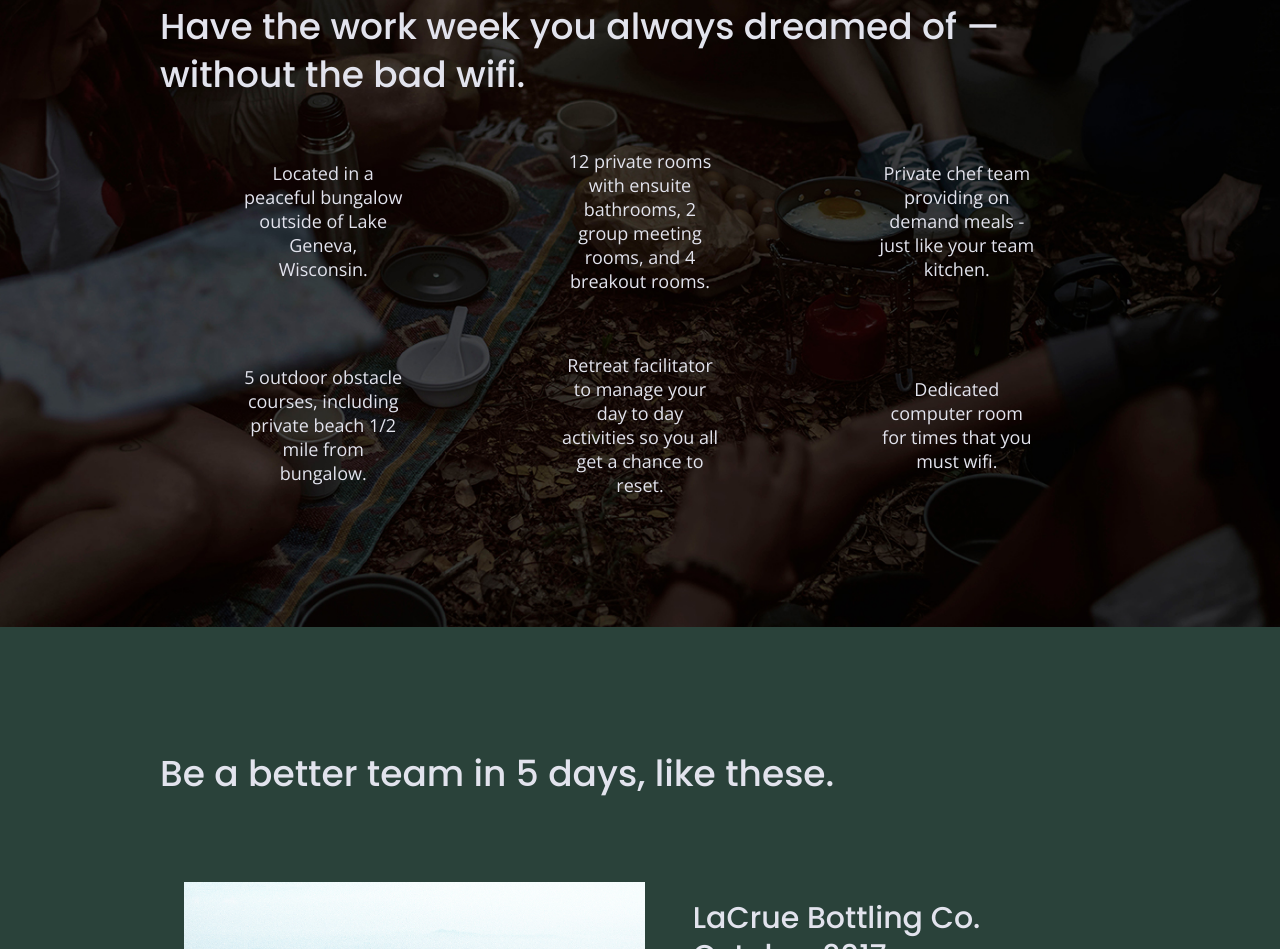
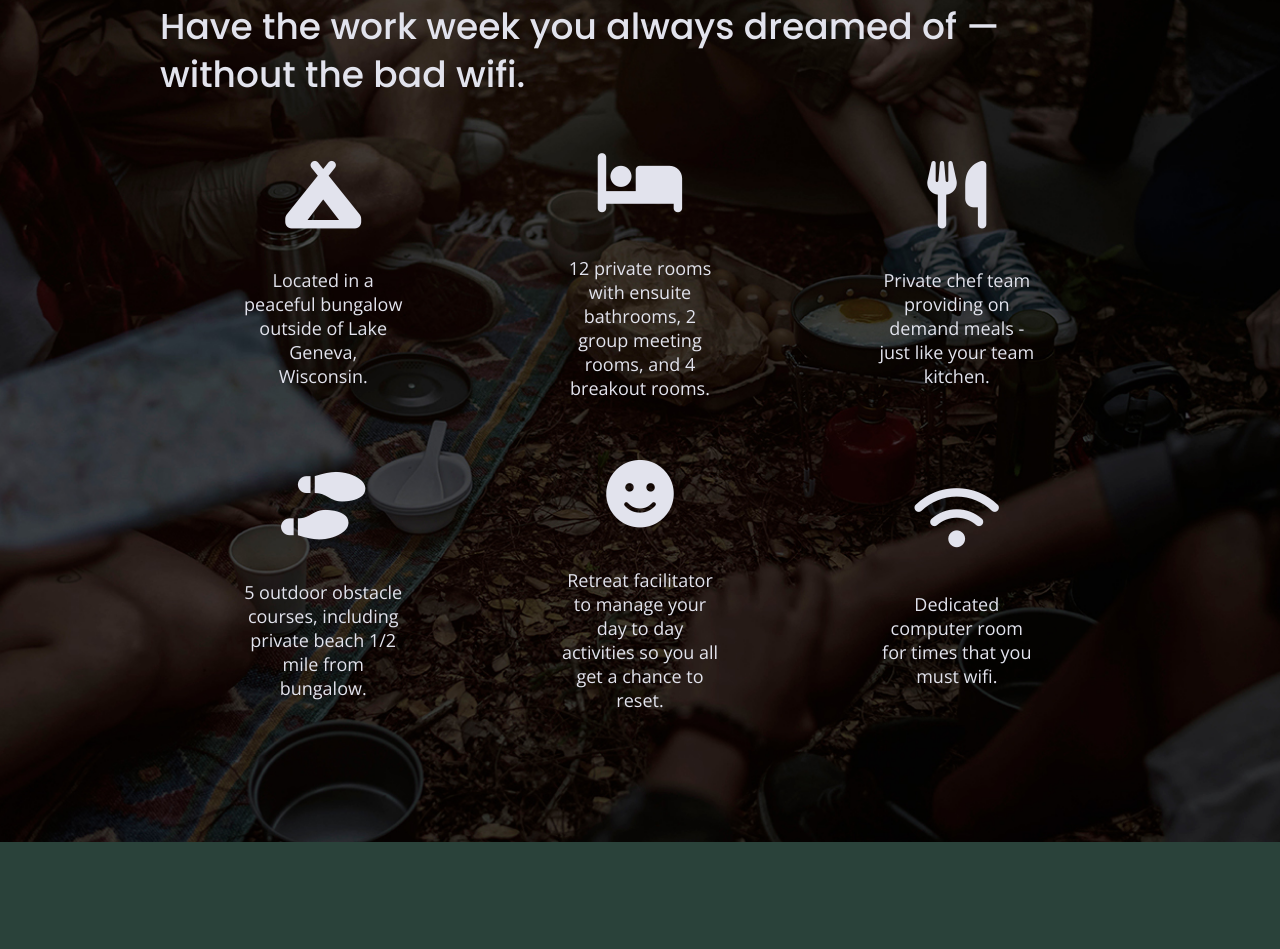
Before and after one commit to r-hertzman/unplugged-retreat, a website: page index.html in a window 1280 px wide. Shown: the part 1134-2083 px from the top of the page. Drawn offline with nearby package versions, Linux system fonts and the light colour scheme.

Commit message:
Added icons

```diff
--- a/css/main.css
+++ b/css/main.css
@@ -330,6 +330,11 @@ input[type=button] {
 .features article {
   width: 63%;
   margin: 30px 0;
+}
+
+.features i {
+	font-size: 3.75em;
+  margin-bottom: 40px;
 }
 
 /*------------------- reviews styles ---------------------*/
--- a/index.html
+++ b/index.html
@@ -18,6 +18,7 @@
 
   <link rel="stylesheet" href="css/normalize.css">
   <link rel="stylesheet" href="css/main.css">
+  <script src="https://kit.fontawesome.com/3acee30ada.js" crossorigin="anonymous"></script>
 
   <!-- Google Fonts -->
   <link href="https://fonts.googleapis.com/css?family=Open+Sans:400,700|Poppins:500,700" rel="stylesheet">
@@ -79,32 +80,44 @@
     <h2>Have the work week you always dreamed of — without the bad wifi.</h2>
     <div class="features-items">
       <article>
-        <p class="fontawesome-icon"></p>
+        <p class="fontawesome-icon">
+          <i class="fas fa-campground"></i>
+        </p>
         <p class="features-item-description">Located in a peaceful bungalow outside of Lake Geneva, Wisconsin.</p>
       </article>
 
       <article>
-        <p class="fontawesome-icon"></p>
+        <p class="fontawesome-icon">
+          <i class="fas fa-bed"></i>
+        </p>
         <p class="features-item-description">12 private rooms with ensuite bathrooms, 2 group meeting rooms, and 4 breakout rooms.</p>
       </article>
 
       <article>
-        <p class="fontawesome-icon"></p>
+        <p class="fontawesome-icon">
+          <i class="fas fa-utensils"></i>
+        </p>
         <p class="features-item-description">Private chef team providing on demand meals - just like your team kitchen.</p>
       </article>
 
       <article>
-        <p class="fontawesome-icon"></p>
+        <p class="fontawesome-icon">
+          <i class="fas fa-shoe-prints"></i>
+        </p>
         <p class="features-item-description">5 outdoor obstacle courses, including private beach 1/2 mile from bungalow.</p>
       </article>
 
       <article>
-        <p class="fontawesome-icon"></p>
+        <p class="fontawesome-icon">
+          <i class="fas fa-smile"></i>
+        </p>
         <p class="features-item-description">Retreat facilitator to manage your day to day activities so you all get a chance to reset.</p>
       </article>
 
       <article>
-        <p class="fontawesome-icon"></p>
+        <p class="fontawesome-icon">
+          <i class="fas fa-wifi"></i>
+        </p>
         <p class="features-item-description">Dedicated computer room for times that you must wifi.</p>
       </article>
     </div>
```
Also changed, not shown: about/index.html (+1 -0 lines), faq/index.html (+1 -0 lines).
